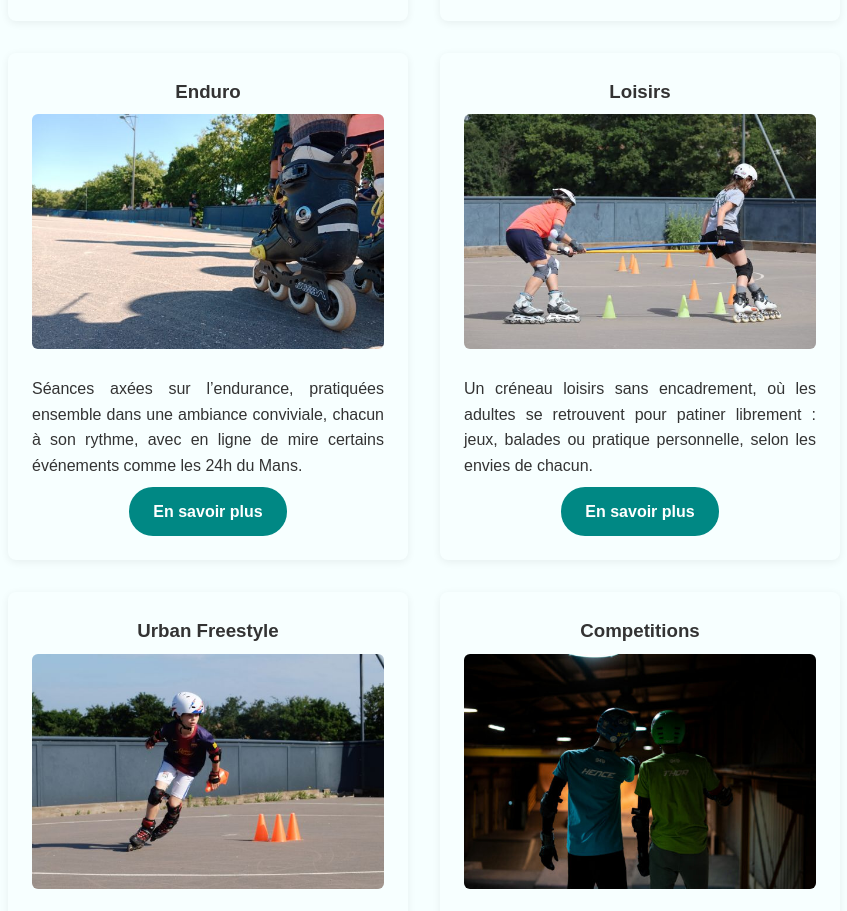
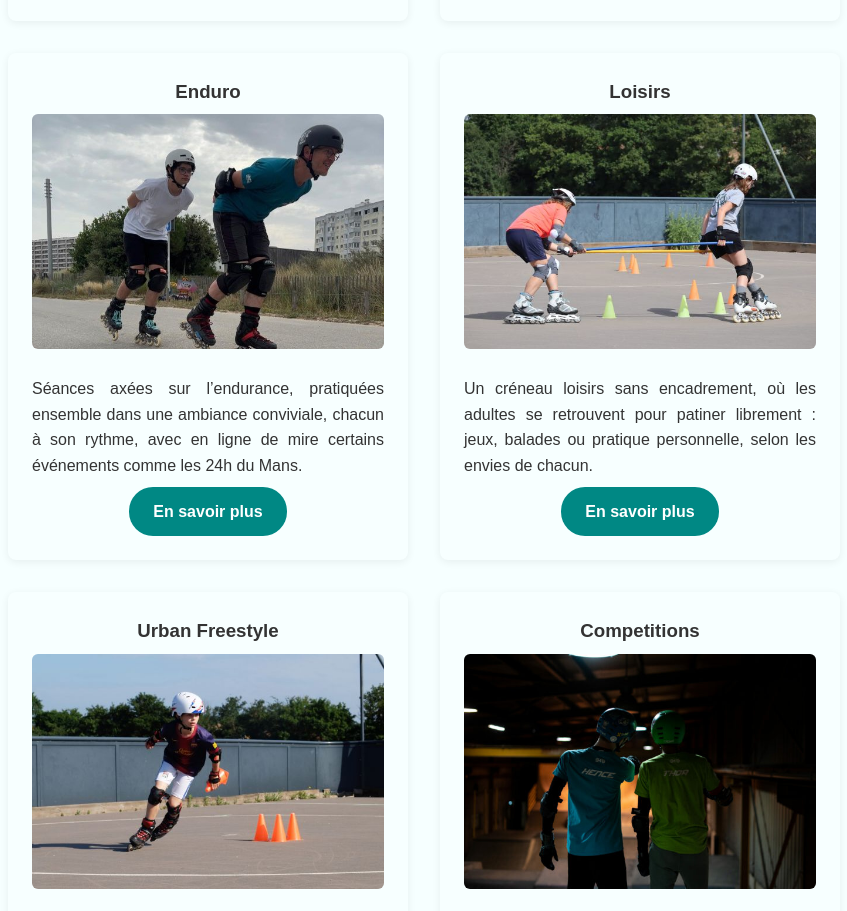
Before and after one commit to french-coral/rollest, a plain HTML site: page index.html in a window 1280 px wide. Shown: the part 1379-2290 px from the top of the page, without its empty margins (216-1063 px from the left). Drawn offline with Linux system fonts and the light colour scheme.

Commit message:
Enduro Image update

```diff
--- a/index.html
+++ b/index.html
@@ -142,7 +142,7 @@
       <div class="dual-cours-box">
         <div class="single-cours-box">
           <h3 class="cours-title">Enduro</h3>
-          <img class="image" src="assets/enduro_temp.jpg" alt="enduro">
+          <img class="image" src="assets/enduro_2025.jpg" alt="enduro">
           <p class="description">Séances axées sur l’endurance, pratiquées ensemble dans une ambiance conviviale, chacun
             à son rythme, avec en ligne de mire certains événements comme les 24h du Mans.</p>
           <a href="enduro.html" class="button">En savoir plus</a>
```
Also changed, not shown: assets/enduro_2025.jpg (added).
